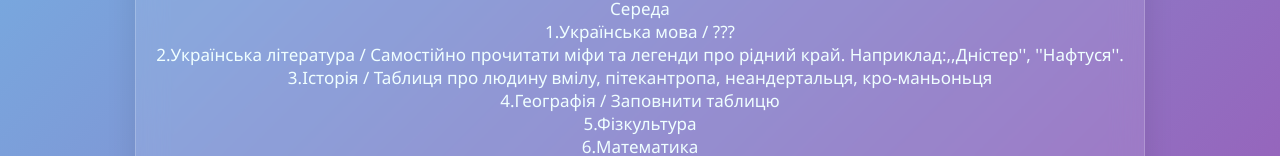
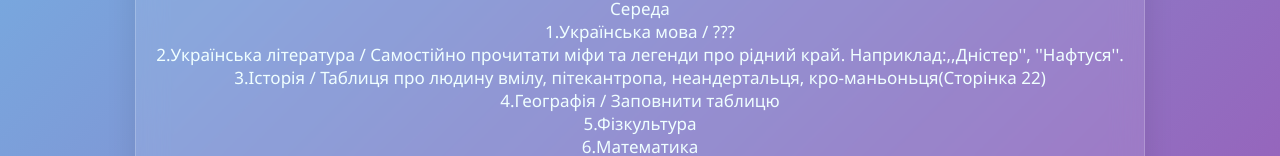
Before and after one commit to olezhka-github/szl, a plain HTML site: page index.html in a window 1280 px wide. Shown: the part 365-521 px from the top of the page. Drawn offline with Linux system fonts and the light colour scheme.

Commit message:
Update index.html

```diff
--- a/index.html
+++ b/index.html
@@ -82,7 +82,7 @@
         <hws>Середа</hws>
         <hws>1.Українська мова / ???</hws>
         <hws>2.Українська література /  Самостійно прочитати міфи та легенди про рідний край. Наприклад:,,Дністер'', ''Нафтуся''.</hws>
-        <hws>3.Історія / Таблиця про людину вмілу, пітекантропа, неандертальця, кро-маньоньця</hws>
+        <hws>3.Історія / Таблиця про людину вмілу, пітекантропа, неандертальця, кро-маньоньця(Сторінка 22)</hws>
         <hws>4.Географія / Заповнити таблицю</hws>
         <hws>5.Фізкультура</hws>
         <hws>6.Математика</hws>
```
